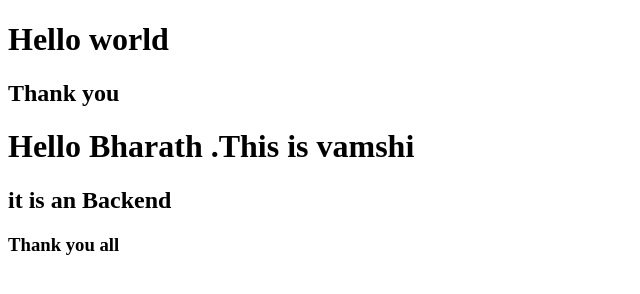
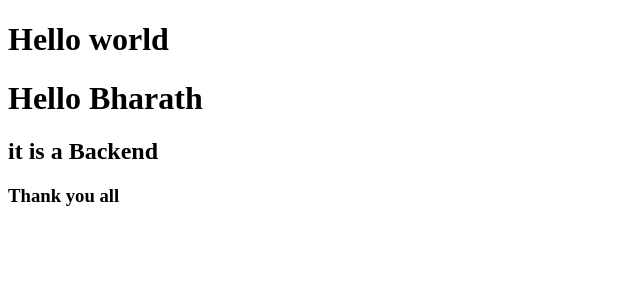
Before and after one commit to rvamshi01/vstem1, a plain HTML site: page index.html in a window 1280 px wide. Shown: the whole page, without its empty margins (0-640 px from the left). Drawn offline with Linux system fonts and the light colour scheme.

Commit message:
Update index.html

```diff
--- a/index.html
+++ b/index.html
@@ -5,9 +5,8 @@
 </head>
 <body>
    <h1>Hello world</h1>
-   <h2>Thank you</h2>
-   <h1>Hello Bharath .This is vamshi</h1>
-   <h2> it is an Backend</h2>
+   <h1>Hello Bharath</h1>
+   <h2> it is a Backend</h2>
    <h3>Thank you all</h3>
 </body>
 </html>
```
